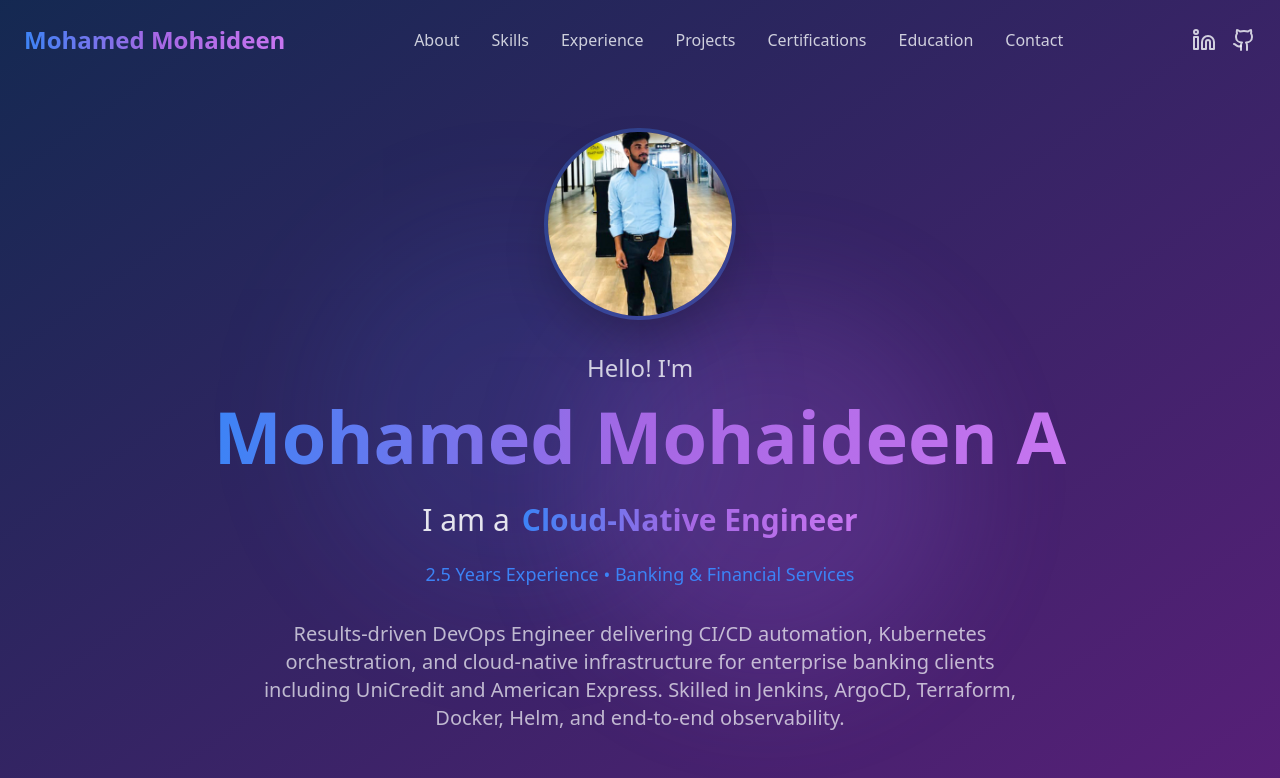
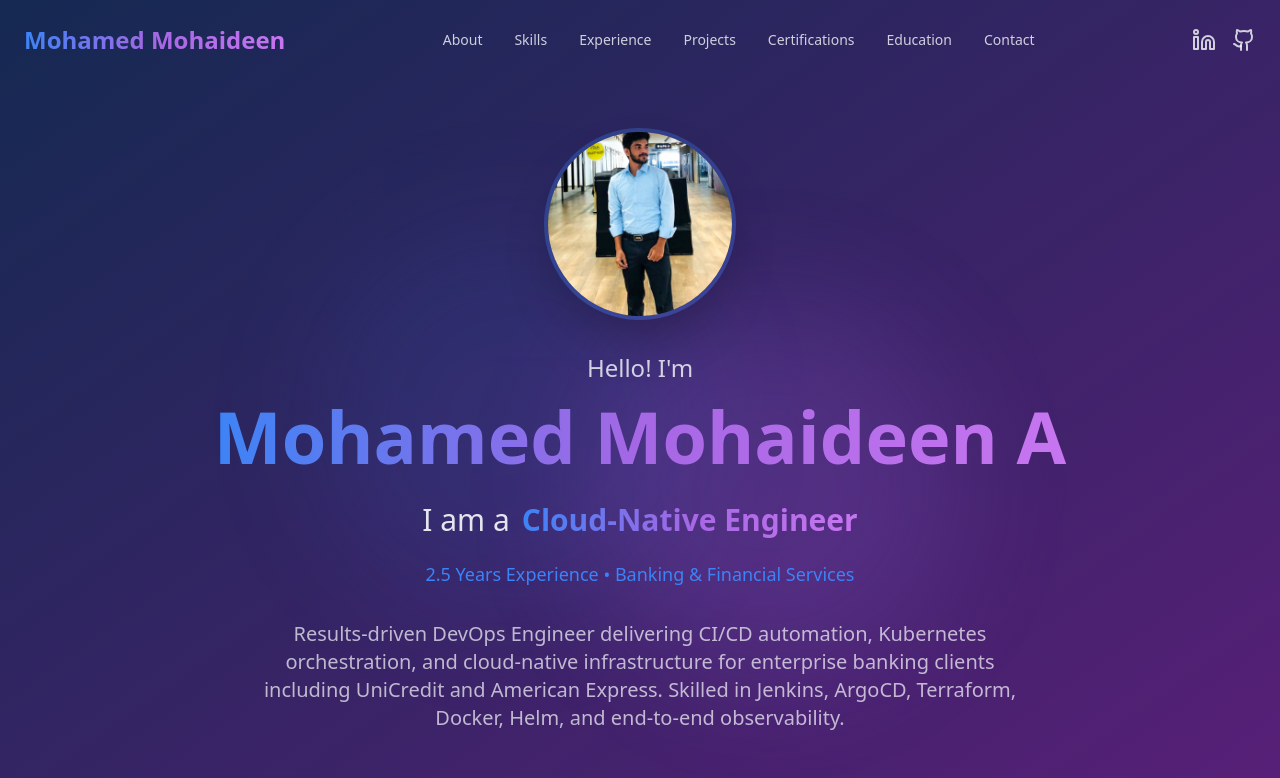
Before and after one commit to mohamedmohaideen/MyPortfolio, a React (Vite) app: page / in a window 1280 px wide. Shown: the top 778 px of the page. Built offline with nearby package versions, Linux system fonts and the light colour scheme; the HTML template or start-up script is replaced by a standard one.

Commit message:
Changes
Co-authored-by: mohamedmohaideen <113794364+mohamedmohaideen@users.noreply.github.com>

```diff
--- a/src/components/Navigation.tsx
+++ b/src/components/Navigation.tsx
@@ -31,7 +31,7 @@ const Navigation = () => {
             <button
               key={item}
               onClick={() => scrollToSection(item)}
-              className="text-foreground/80 hover:text-primary transition-colors capitalize"
+              className="text-foreground/80 hover:text-primary transition-colors capitalize text-sm"
             >
               {item}
             </button>
```
